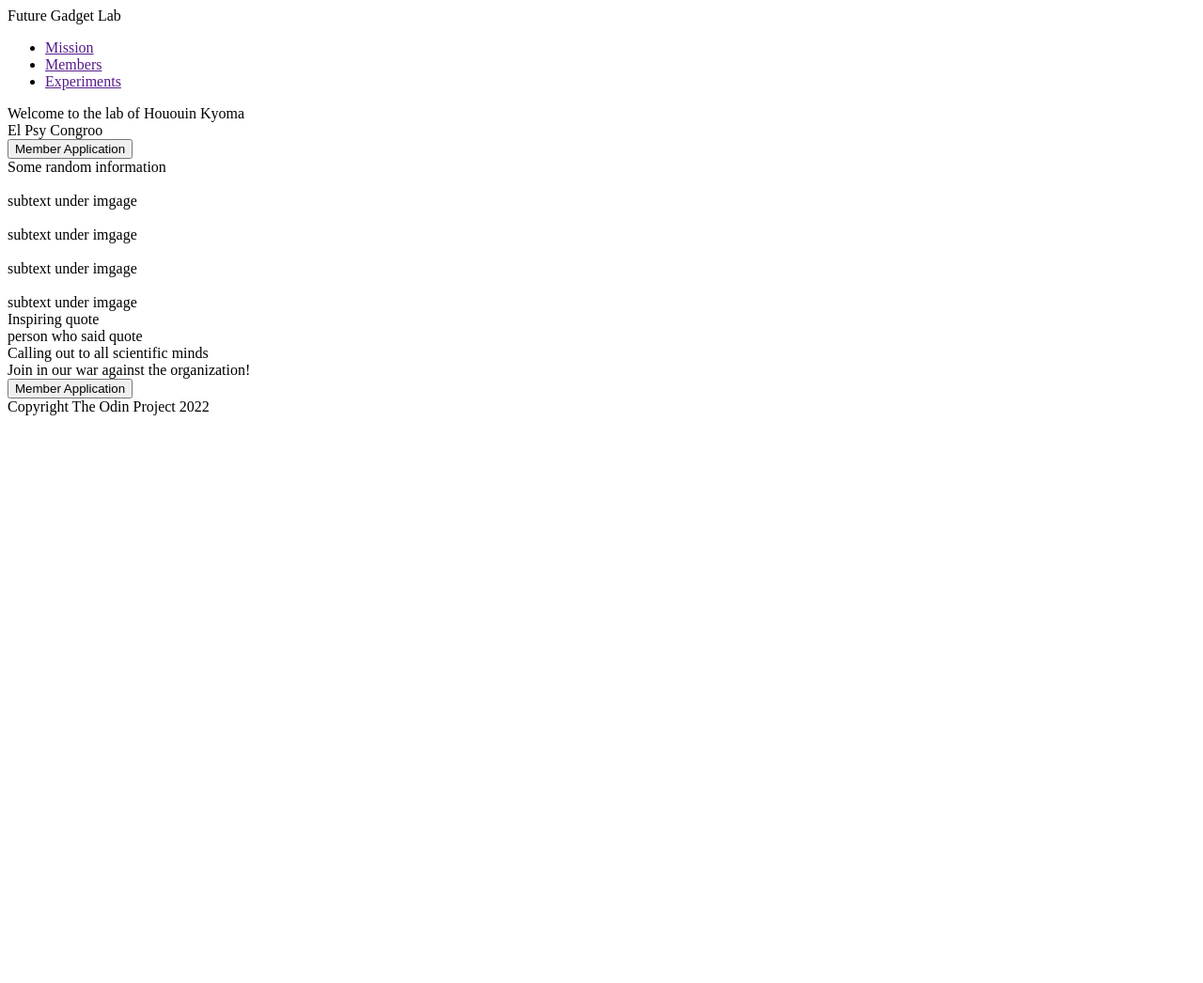
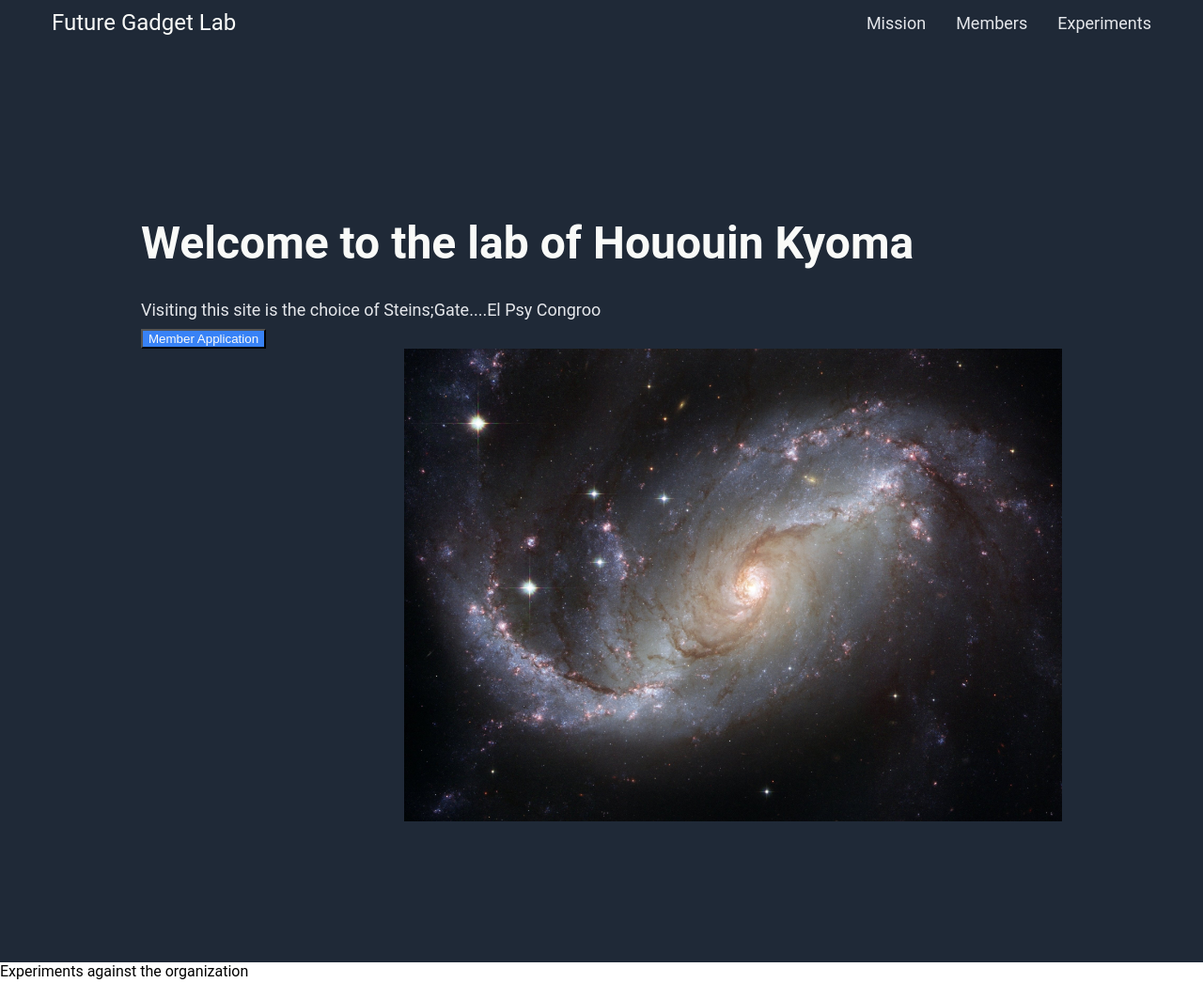
Before and after one commit to rlaw28/landing-page, a plain HTML site: page index.html in a window 1280 px wide. Shown: the top 1046 px of the page at 94% size. Before the commit the page ends 800 px from the top, so only its background shows below. Drawn offline with Linux system fonts and the light colour scheme.

Commit message:
Update index.html

```diff
--- a/index.html
+++ b/index.html
@@ -5,6 +5,7 @@
     <meta http-equiv="X-UA-Compatible" content="IE=edge">
     <meta name="viewport" content="width=device-width, initial-scale=1.0">
     <title>Future Gadget Labratory</title>
+    <link rel="stylesheet" href="./style.css"
 </head>
 <body>
     <div class="header">
@@ -18,13 +19,19 @@
        </ul>
     </div>
     <div class="container-1">
-        <div>Welcome to the lab of Hououin Kyoma</div>
-        <div>El Psy Congroo</div>
-        <button>Member Application</button>
-        <img src="">
+        <div class="content">
+            <h1 style="font-size: 48px; color:#F9FAF8">Welcome to the lab of Hououin Kyoma</h1>
+             <div style="font-size: 18px; color: #E5E7EB">Visiting this site is the choice of Steins;Gate....El Psy Congroo</div>
+                <button>Member Application</button>
+        </div>
+        <div class="image">
+            <img src="./images/galaxy.jpg" width="700px">
+        </div>
+
+
     </div>
     <div class="container-2">
-      <div>Some random information</div>
+      <div>Experiments against the organization</div>
         <div class="info">
           <img src="">
           <div>subtext under imgage</div>
```
